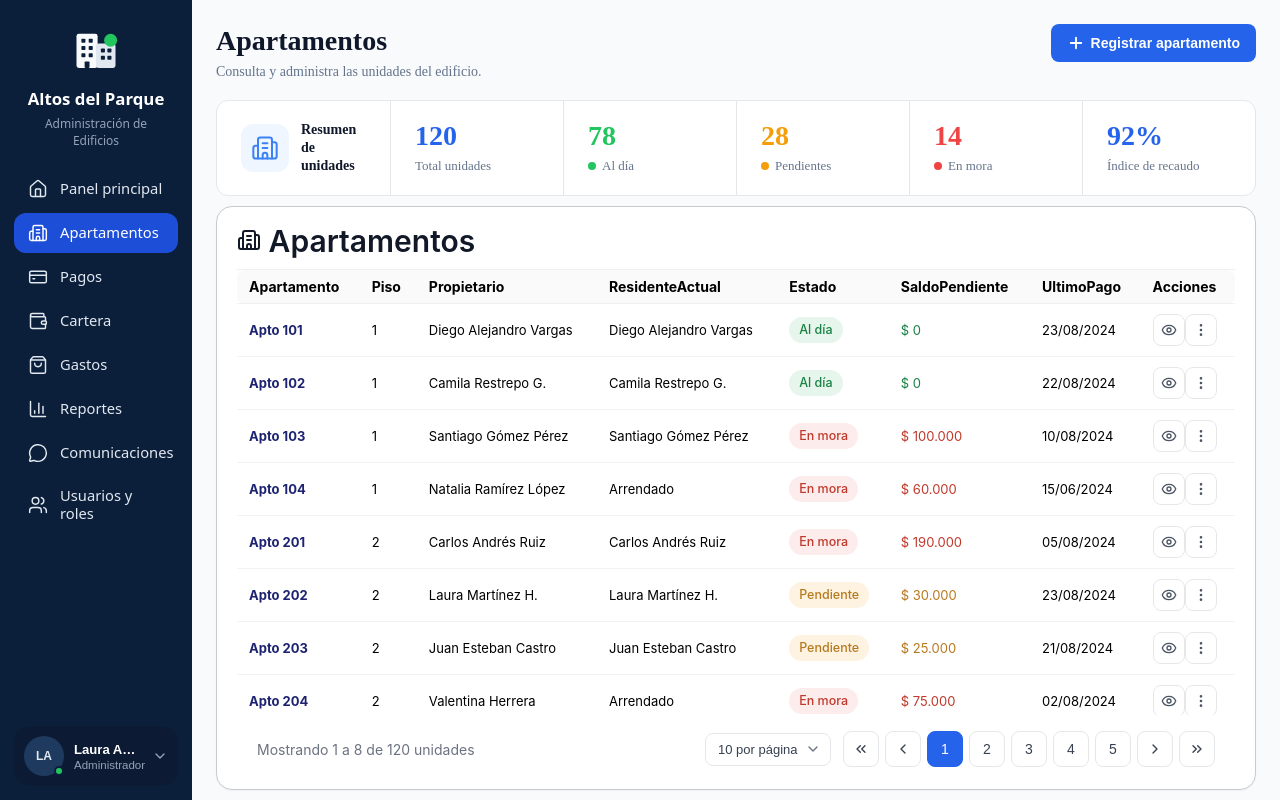
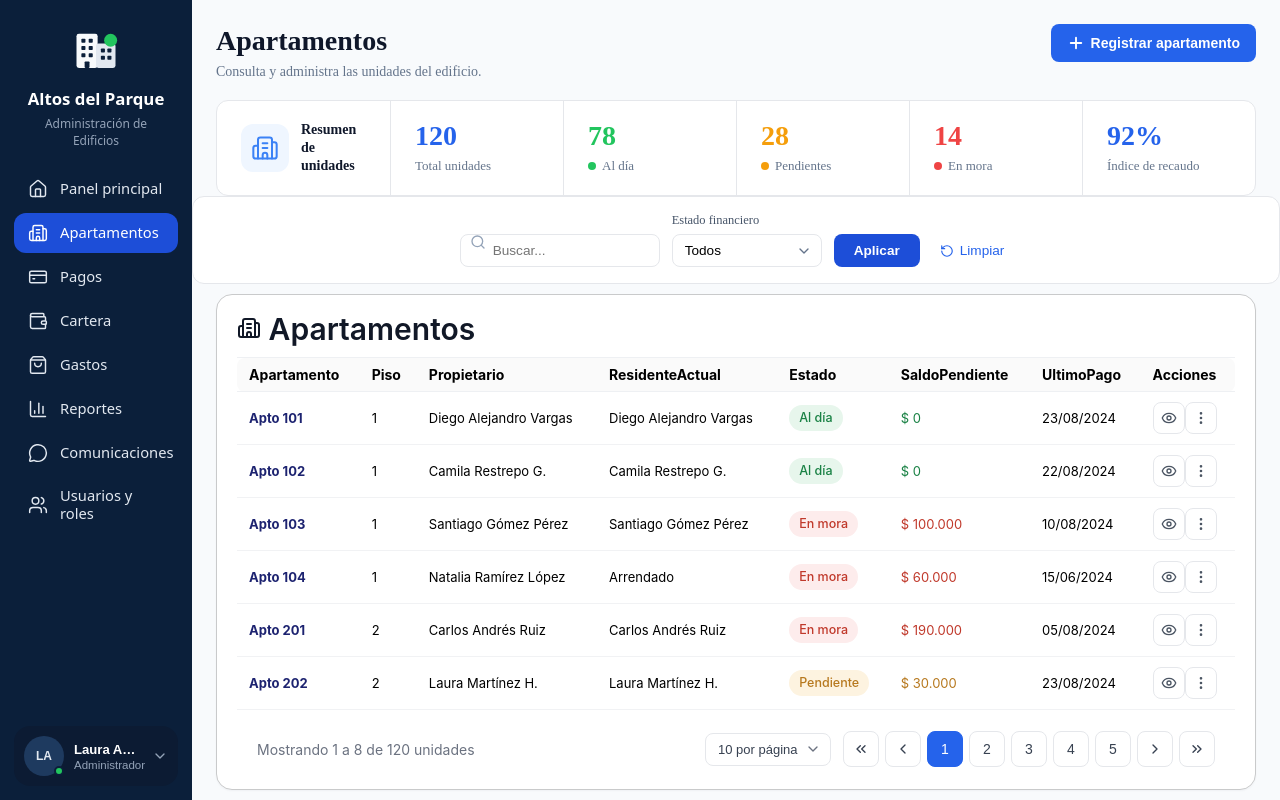
Before and after one commit to StartupName/admin-software, a React (Vite) app: page /apartments in a window 1280 px wide. Built offline with nearby package versions, Linux system fonts and the light colour scheme.

Commit message:
feat(component-filters): new filters component
- Reusable filter blocks with title and options via props.

- Test data in data/example_data.json.

```diff
--- a/src/modules/apartments/Apartments.jsx
+++ b/src/modules/apartments/Apartments.jsx
@@ -7,6 +7,7 @@ import {
 import './Apartments.css'
 import NavigationComponent from '../../common/components/NavigationComponent/NavigationComponent'
 import SummaryComponent from './components/SummaryComponent/SummaryComponent'
+import FiltersComponent from './components/FiltersComponent/FiltersComponent'
 import TableComponent from '../dashboard/components/TableComponent/TableComponent'
 import exampleData from './components/TableComponent/data/example_data.json'
 
@@ -105,14 +106,20 @@ function Apartments() {
 
   function handleDelete() {
     // Location: Apartments.jsx — handleDelete
-    // Purpose: reserved space for the future Delete action of the selected table record
-    // Implementation: add the Delete functionality for `selectedRecord` in this handler
+    // Purpose: reserved space for the future Edit action of the selected table record
+    // Implementation: add the Edit functionality for `selectedRecord` in this handler
     return
+  }
+
+  // TEMPORAL: la conexión real a la base de datos la hará integración.
+  function handleQuery(params) {
+    console.log('Consultar apartamentos con:', params)
   }
 
   return (
     <>
       <SummaryComponent values={[120, 78, 28, 14, 92]} />
+      <FiltersComponent onQuery={handleQuery} />
       <div className="apartments_table">
         <TableComponent
           icon={<Building2 />}
--- /dev/null
+++ b/src/modules/apartments/components/FiltersComponent/FilterField.css
@@ -0,0 +1,41 @@
+.filter-field {
+  display: flex;
+  flex-direction: column;
+  gap: 6px;
+}
+
+.filter-field__label {
+  font-size: 0.78rem;
+  font-weight: 500;
+  color: #475569;
+}
+
+.filter-field__select {
+  position: relative;
+  display: flex;
+  align-items: center;
+}
+
+.filter-field__select select {
+  appearance: none;
+  border: 1px solid #e5e7eb;
+  border-radius: 8px;
+  padding: 8px 32px 8px 12px;
+  font-size: 0.85rem;
+  background: #fff;
+  outline: none;
+  cursor: pointer;
+  min-width: 150px;
+}
+
+.filter-field__select select:focus {
+  border-color: #1d4ed8;
+  box-shadow: 0 0 0 3px rgba(29, 78, 216, 0.15);
+}
+
+.filter-field__select svg {
+  position: absolute;
+  right: 10px;
+  color: #64748b;
+  pointer-events: none;
+}
--- /dev/null
+++ b/src/modules/apartments/components/FiltersComponent/FilterField.jsx
@@ -0,0 +1,20 @@
+import { ChevronDown } from 'lucide-react'
+import './FilterField.css'
+
+export default function FilterField({ label, options = [], value, onChange }) {
+  return (
+    <label className="filter-field">
+      <span className="filter-field__label">{label}</span>
+      <span className="filter-field__select">
+        <select value={value} onChange={(e) => onChange?.(e.target.value)}>
+          {options.map((option) => (
+            <option key={option} value={option}>
+              {option}
+            </option>
+          ))}
+        </select>
+        <ChevronDown size={16} />
+      </span>
+    </label>
+  )
+}
--- a/src/modules/apartments/components/FiltersComponent/FiltersComponent.css
+++ b/src/modules/apartments/components/FiltersComponent/FiltersComponent.css
@@ -1 +1,84 @@
-/*Write your code here*/
+.apartments-filters {
+  display: flex;
+  align-items: flex-end;
+  justify-content: center;
+  gap: 12px;
+  width: 100%;
+  box-sizing: border-box;
+  padding: 16px;
+  background: #fff;
+  border: 1px solid #e5e7eb;
+  border-radius: 12px;
+}
+
+.apartments-filters__search {
+  position: relative;
+  flex-direction: row;
+  align-items: center;
+  align-self: flex-end;
+}
+
+.apartments-filters__search input {
+  border: 1px solid #e5e7eb;
+  border-radius: 8px;
+  padding: 8px 12px 8px 32px;
+  font-size: 0.85rem;
+  outline: none;
+  width: 200px;
+}
+
+.apartments-filters__search input:focus {
+  border-color: #1d4ed8;
+  box-shadow: 0 0 0 3px rgba(29, 78, 216, 0.15);
+}
+
+.apartments-filters__icon {
+  position: absolute;
+  left: 10px;
+  color: #94a3b8;
+  pointer-events: none;
+}
+
+.apartments-filters__apply {
+  border: none;
+  border-radius: 8px;
+  padding: 9px 20px;
+  background: #1d4ed8;
+  color: #fff;
+  font-size: 0.85rem;
+  font-weight: 600;
+  cursor: pointer;
+  align-self: flex-end;
+}
+
+.apartments-filters__apply:hover {
+  background: #1e40af;
+}
+
+.apartments-filters__clear {
+  display: flex;
+  align-items: center;
+  gap: 6px;
+  border: none;
+  background: none;
+  color: #2563eb;
+  font-size: 0.85rem;
+  font-weight: 500;
+  cursor: pointer;
+  padding: 9px 8px;
+  align-self: flex-end;
+}
+
+.apartments-filters__clear:hover {
+  text-decoration: underline;
+}
+
+@media (max-width: 768px) {
+  .apartments-filters {
+    flex-wrap: wrap;
+  }
+
+  .apartments-filters__search input {
+    width: 100%;
+  }
+}
--- a/src/modules/apartments/components/FiltersComponent/FiltersComponent.jsx
+++ b/src/modules/apartments/components/FiltersComponent/FiltersComponent.jsx
@@ -0,0 +1,67 @@
+import { useState } from 'react'
+import { Search, RotateCcw } from 'lucide-react'
+import FilterField from './FilterField'
+import exampleData from './data/example_data.json'
+import './FiltersComponent.css'
+
+const ALL = 'Todos'
+
+function buildInitialValues(config) {
+  const values = { search: config.search?.defaultValue ?? '' }
+  for (const filter of config.filters ?? []) {
+    values[filter.id] = filter.defaultValue ?? ALL
+  }
+  return values
+}
+
+export default function FiltersComponent({ config = exampleData, onQuery }) {
+  const [values, setValues] = useState(() => buildInitialValues(config))
+
+  function handleChange(id, next) {
+    setValues((prev) => ({ ...prev, [id]: next }))
+  }
+
+  function handleApply() {
+    onQuery?.({ ...values, cleared: false })
+  }
+
+  function handleClear() {
+    const reset = buildInitialValues(config)
+    setValues(reset)
+    onQuery?.({ ...reset, cleared: true })
+  }
+
+  return (
+    <section className="apartments-filters" aria-label="Filtros de apartamentos">
+      <div className="apartments-filters__field apartments-filters__search">
+        <Search size={16} className="apartments-filters__icon" />
+        <input
+          type="search"
+          placeholder={config.search?.placeholder ?? 'Buscar...'}
+          aria-label={config.search?.label ?? 'Buscar'}
+          value={values.search}
+          onChange={(e) => handleChange('search', e.target.value)}
+        />
+      </div>
+
+      {(config.filters ?? []).map((filter) => (
+        <FilterField
+          key={filter.id}
+          label={filter.label}
+          options={filter.options}
+          value={values[filter.id] ?? ALL}
+          onChange={(next) => handleChange(filter.id, next)}
+        />
+      ))}
+
+      <button type="button" className="apartments-filters__apply" onClick={handleApply}>
+        Aplicar
+      </button>
+
+      <button type="button" className="apartments-filters__clear" onClick={handleClear}>
+        <RotateCcw size={14} />
+        Limpiar
+      </button>
+    </section>
+  )
+}
--- /dev/null
+++ b/src/modules/apartments/components/FiltersComponent/data/example_data.json
@@ -0,0 +1,15 @@
+{
+  "search": {
+    "label": "Buscar",
+    "placeholder": "Buscar...",
+    "defaultValue": ""
+  },
+  "filters": [
+    {
+      "id": "estadoFinanciero",
+      "label": "Estado financiero",
+      "options": ["Todos", "Al día", "Pendiente", "En mora"],
+      "defaultValue": "Todos"
+    }
+  ]
+}
```
